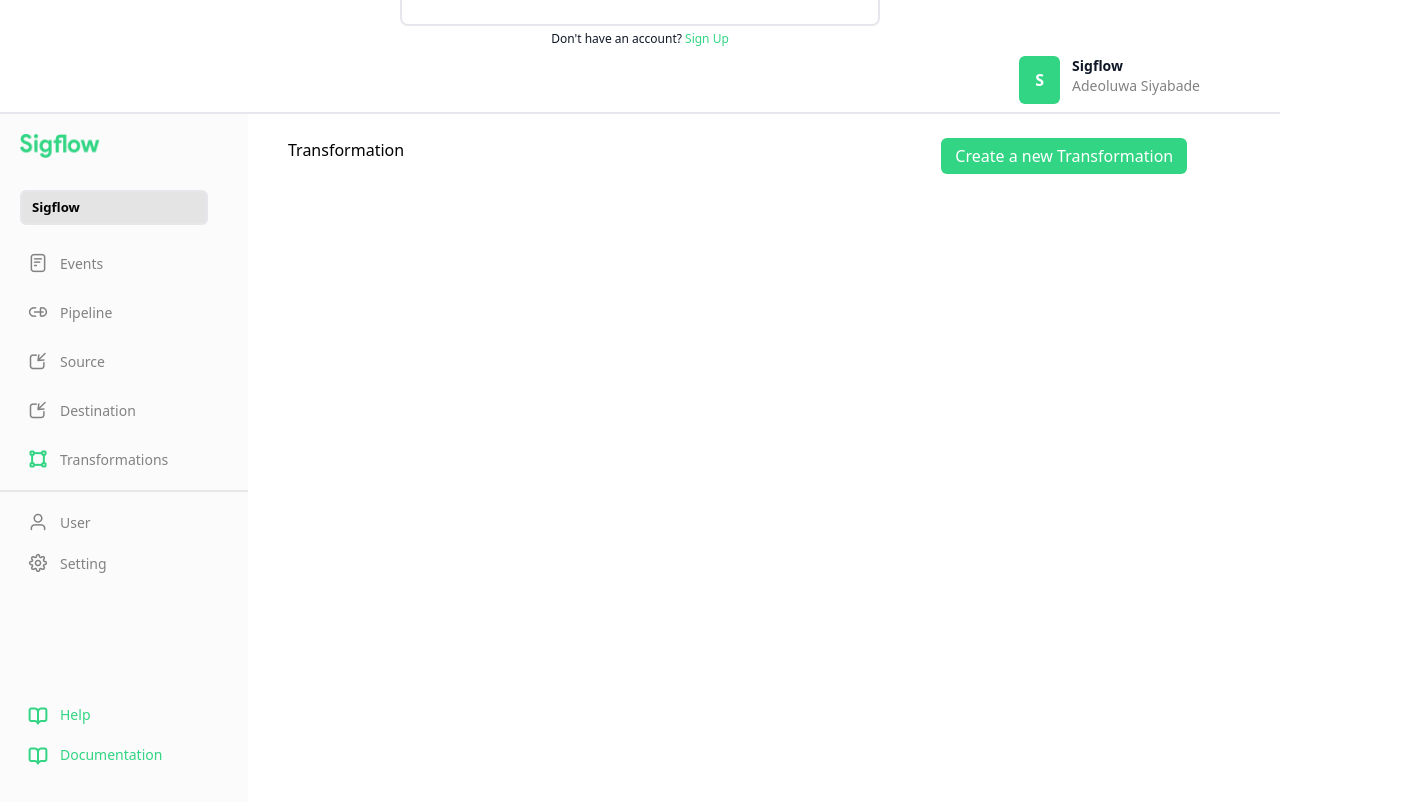
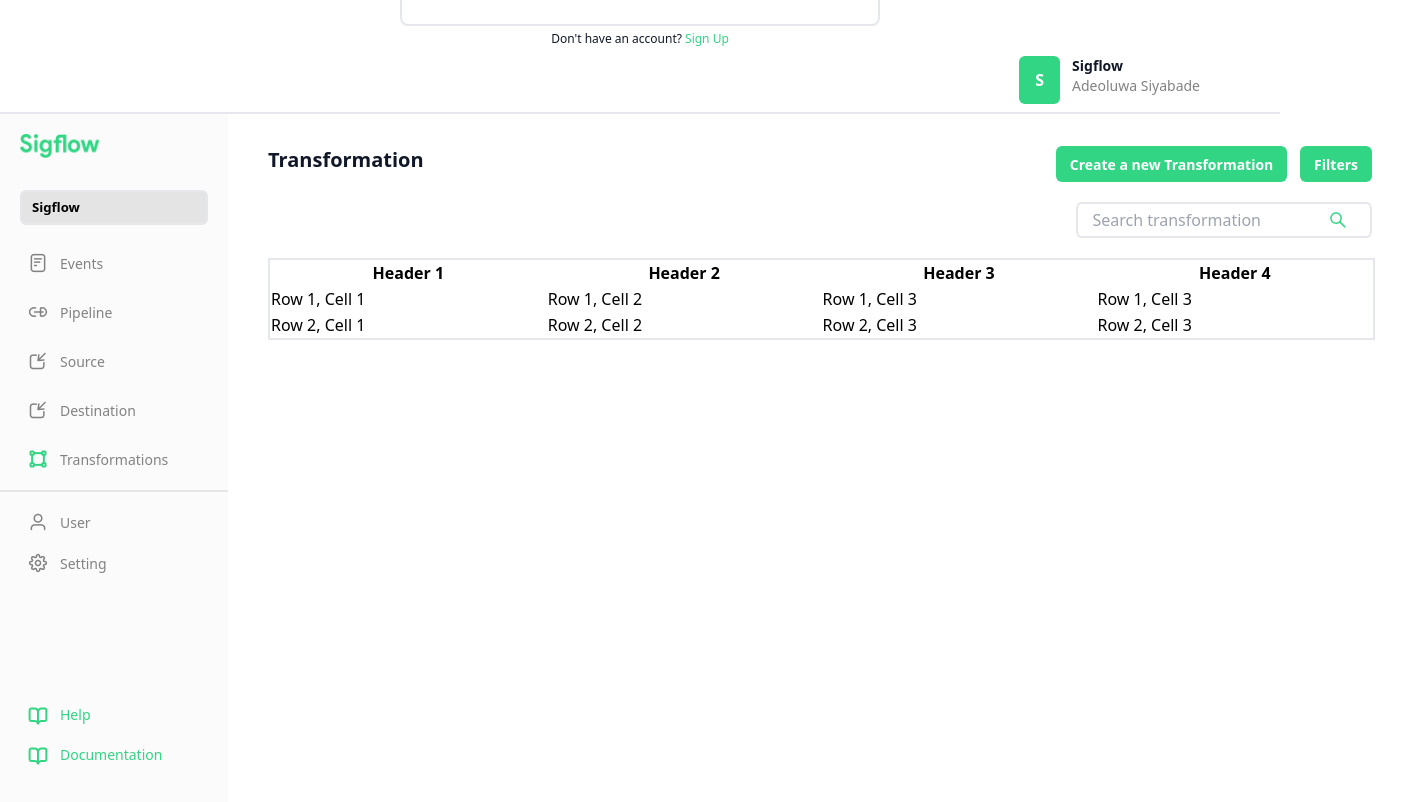
Before and after one commit to Princessayomide53/SigFlow, a React (Create React App) app: page / in a window 1280 px wide. Shown: the part 574-1376 px from the top of the page, 1404 px wide, since content can reach past the window. Built offline with nearby package versions, Linux system fonts and the light colour scheme.

Commit message:
about creating the table

```diff
--- a/package.json
+++ b/package.json
@@ -8,6 +8,7 @@
     "@testing-library/user-event": "^13.5.0",
     "react": "^18.2.0",
     "react-dom": "^18.2.0",
+    "react-icons": "^4.11.0",
     "react-scripts": "5.0.1",
     "web-vitals": "^2.1.4"
   },
--- a/src/components/Dashboard/Content.js
+++ b/src/components/Dashboard/Content.js
@@ -4,7 +4,7 @@
 
 const Content = () => {
   return (
-    <section className="flex gap-[1rem]">
+    <section className="flex gap-[0.5rem]">
       <Sidebar />
       <Main />
     </section>
--- a/src/components/Dashboard/Main.js
+++ b/src/components/Dashboard/Main.js
@@ -3,8 +3,30 @@
 
 const Main = () => {
   return (
-    <section className="p-[1.5rem] max-w-[60rem] w-[60rem]">
+    <section className="p-[2rem] max-w-[73rem] w-[73rem]">
       <MiniMain />
+      <article className="">
+        <table className="border-2 border-[#E6E7EC] m-auto w-[69.2rem]">
+          <tr>
+            <th>Header 1</th>
+            <th>Header 2</th>
+            <th>Header 3</th>
+            <th>Header 4</th>
+          </tr>
+          <tr className="w-full">
+            <td>Row 1, Cell 1</td>
+            <td>Row 1, Cell 2</td>
+            <td>Row 1, Cell 3</td>
+            <td>Row 1, Cell 3</td>
+          </tr>
+          <tr>
+            <td>Row 2, Cell 1</td>
+            <td>Row 2, Cell 2</td>
+            <td>Row 2, Cell 3</td>
+            <td>Row 2, Cell 3</td>
+          </tr>
+        </table>
+      </article>
     </section>
   );
 };
--- a/src/components/Dashboard/MiniMain.js
+++ b/src/components/Dashboard/MiniMain.js
@@ -1,15 +1,33 @@
 import React from "react";
+import { AiOutlineSearch } from "react-icons/ai";
 
 const MiniMain = () => {
   return (
-    <section className="flex justify-between">
-      <h1>Transformation</h1>
-      {/* <div className="flex"> */}
-      <button className="text-white bg-[#32D583] px-[0.875rem] py-[0.3rem] h-[2.25rem] rounded-md mr-[0.8rem]">
-        Create a new Transformation
-      </button>
-      {/* <button className="">Filters</button> */}
-      {/* </div> */}
+    <section>
+      <div className="flex justify-between">
+        <h1 className="text-[#101828] text-[1.25rem] font-semibold leading-[1.75rem]">
+          Transformation
+        </h1>
+        <div className="flex">
+          <button className="text-white text-[0.875rem] font-bold bg-[#32D583] px-[0.875rem] py-[0.3rem] h-[2.25rem] rounded-md mr-[0.8rem]">
+            Create a new Transformation
+          </button>
+          <button className="text-white text-[0.875rem] font-bold bg-[#32D583] px-[0.875rem] py-[0.3rem] h-[2.25rem] rounded-md">
+            Filters
+          </button>
+        </div>
+      </div>
+      <div className="flex justify-end py-5 relative">
+        <input
+          type="text"
+          className="px-[0.9rem] border-2 w-[18.5rem] h-[2.25rem] rounded-md border-[#E6E7EC] py-[0.62rem]"
+          placeholder="Search transformation"
+        />
+
+        <div className="absolute right-6 top-7">
+          <AiOutlineSearch className="text-[#32D583] text-xl" />
+        </div>
+      </div>
     </section>
   );
 };
```
Also changed, not shown: 1 other file (tests, documents, lock files or other folders).
